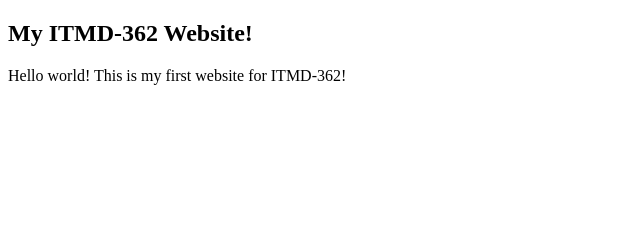
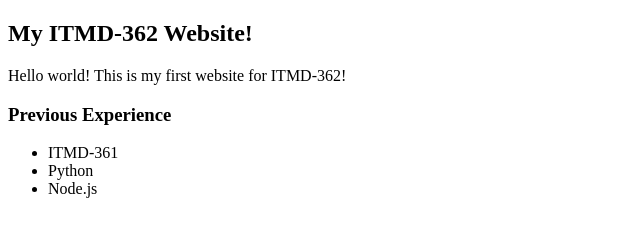
Before and after one commit to SaadAIIT/lab1, a plain HTML site: page index.html in a window 1280 px wide. Shown: the whole page, without its empty margins (0-640 px from the left). Drawn offline with Linux system fonts and the light colour scheme.

Commit message:
added list

```diff
--- a/index.html
+++ b/index.html
@@ -7,5 +7,11 @@
 <body>
   <h2>My ITMD-362 Website!</h2>
   <p>Hello world! This is my first website for ITMD-362!</p>
+  <h3>Previous Experience</h3>
+				<ul>
+					<li>ITMD-361</li>
+					<li>Python</li>
+					<li>Node.js</li>
+				</ul>
 </body>
 </html>
```
